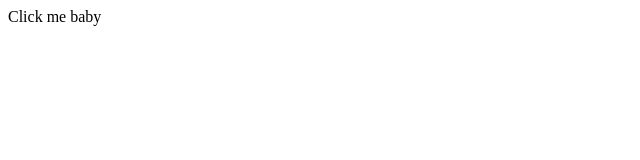
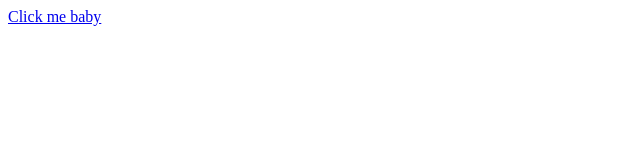
Before and after one commit to KWSDELIVERY/MansfieldCG, a plain HTML site: page index.html in a window 1280 px wide. Shown: the whole page, without its empty margins (0-640 px from the left). Drawn offline with Linux system fonts and the light colour scheme.

Commit message:
Update index.html

```diff
--- a/index.html
+++ b/index.html
@@ -1,3 +1,3 @@
 <html>
-  <p><a href+"https://github.com/KWSDELIVERY/MansfieldCG/blob/main/kws_gccheat.pdf">Click me baby</a></p>
+  <p><a href="https://github.com/KWSDELIVERY/MansfieldCG/blob/main/kws_gccheat.pdf">Click me baby</a></p>
 </html>
```
